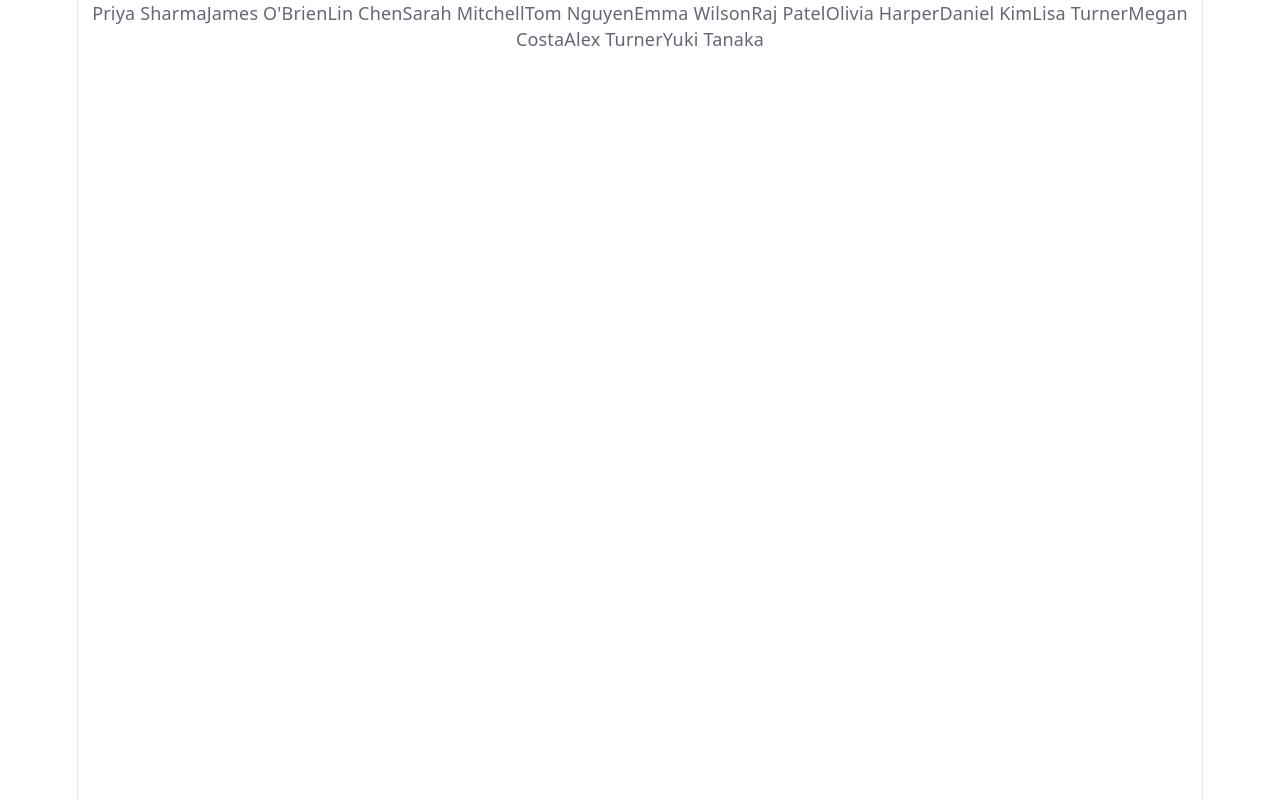
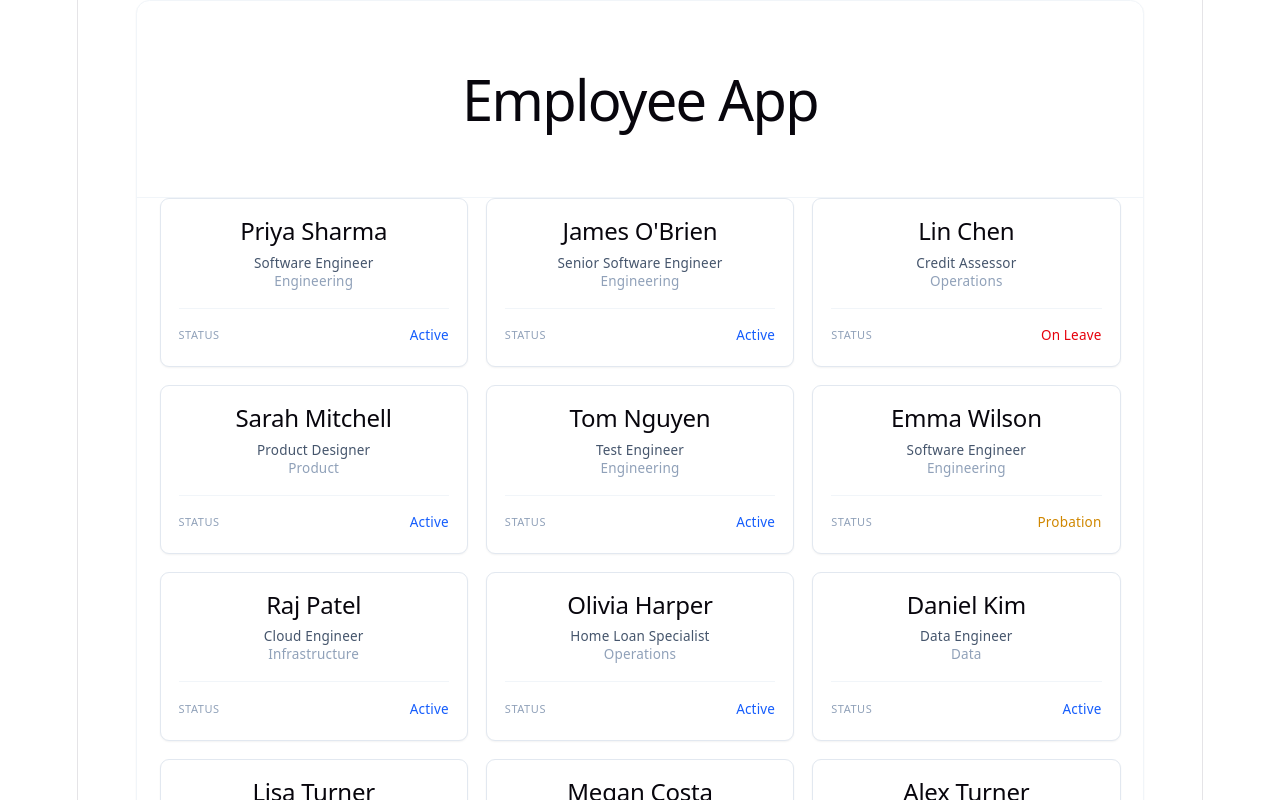
Before and after one commit to daroGH/employee-app, a React (Vite) app: page / in a window 1280 px wide. Shown: the top 800 px of the page. Built offline with nearby package versions, Linux system fonts and the light colour scheme.

Commit message:
Add employees card content and declare the component typescript

```diff
--- a/src/components/Employees/Employees.tsx
+++ b/src/components/Employees/Employees.tsx
@@ -1,7 +1,68 @@
-interface EmployeesProps {}
+interface EmployeesProps {
+  employees: {
+    id: string;
+    name: string;
+    role: string;
+    department:
+      | "Engineering"
+      | "Operations"
+      | "Product"
+      | "Infrastructure"
+      | "Data";
+    status: "Active" | "On Leave" | "Probation";
+    startDate: string;
+    skills: string[];
+    avatar: null;
+  }[];
+}
 
 export default function Employees(props: EmployeesProps) {
   const { employees } = props;
 
-  return <div>{employees.map((employee) => employee.name)}</div>;
+  return (
+    <div className="max-w-4xl mx-auto bg-white rounded-xl shadow-xs border border-slate-100 overflow-hidden">
+      <div className="p-6 border-b border-slate-100">
+        <h1 className="text-xl font-bold text-black">Employee App</h1>
+      </div>
+
+      <div className="px-5">
+        <div className="grid grid-cols-1 sm:grid-cols-2 md:grid-cols-3 gap-4">
+          {employees.map((employee) => (
+            <div
+              key={employee.id}
+              className="p-4 bg-white rounded-lg border border-slate-200 shadow-xs flex flex-col justify-between"
+            >
+              <div></div>
+              <div>
+                <h2 className="text-sm font-semibold text-slate-900">
+                  {employee.name}
+                </h2>
+                <p className="text-xs text-slate-600 mt-0.5">{employee.role}</p>
+                <p className="text-xs text-slate-400 mt-1">
+                  {employee.department}
+                </p>
+              </div>
+
+              <div className="mt-4 pt-3 border-t border-slate-100 flex items-center justify-between">
+                <span className="text-[11px] uppercase tracking-wider font-medium text-slate-400">
+                  Status
+                </span>
+                <span
+                  className={`text-xs font-medium ${
+                    employee.status === "Active"
+                      ? "text-blue-600"
+                      : employee.status === "Probation"
+                        ? "text-yellow-600"
+                        : "text-red-600"
+                  }`}
+                >
+                  {employee.status}
+                </span>
+              </div>
+            </div>
+          ))}
+        </div>
+      </div>
+    </div>
+  );
 }
```
